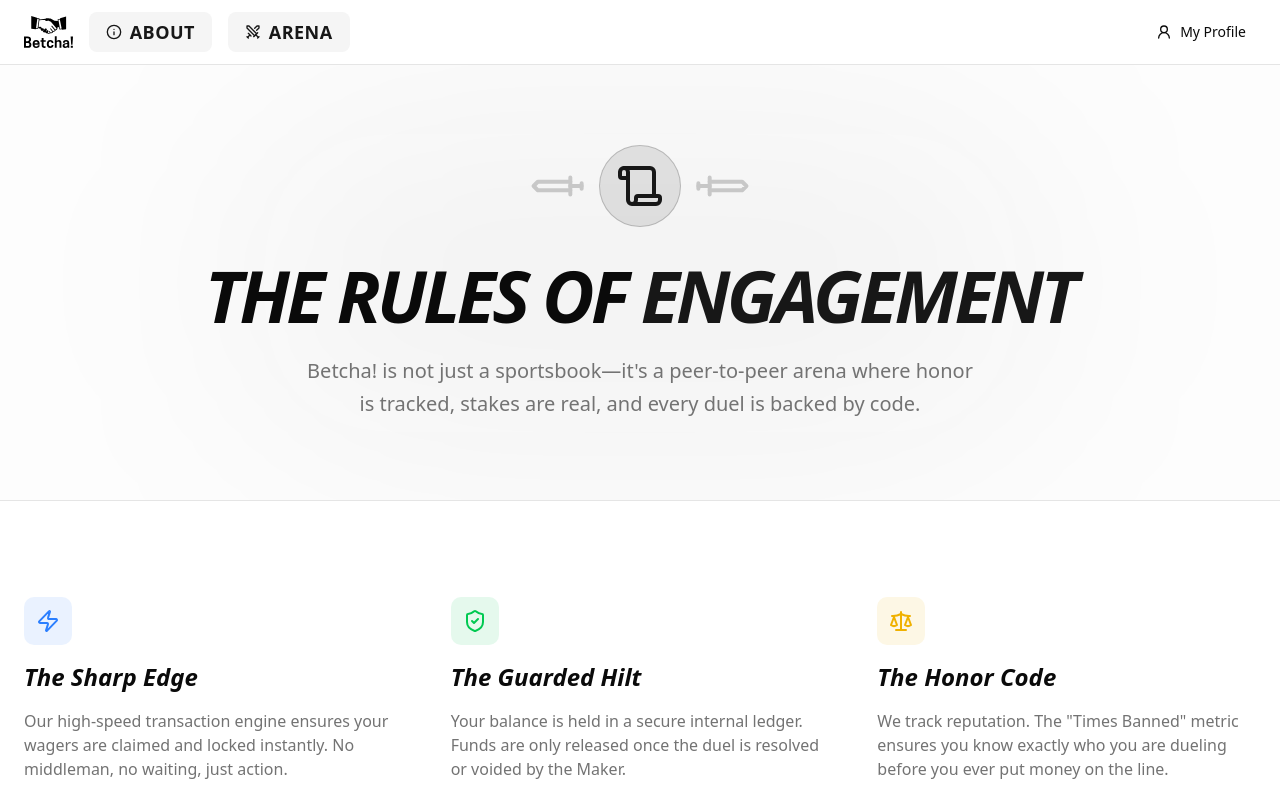
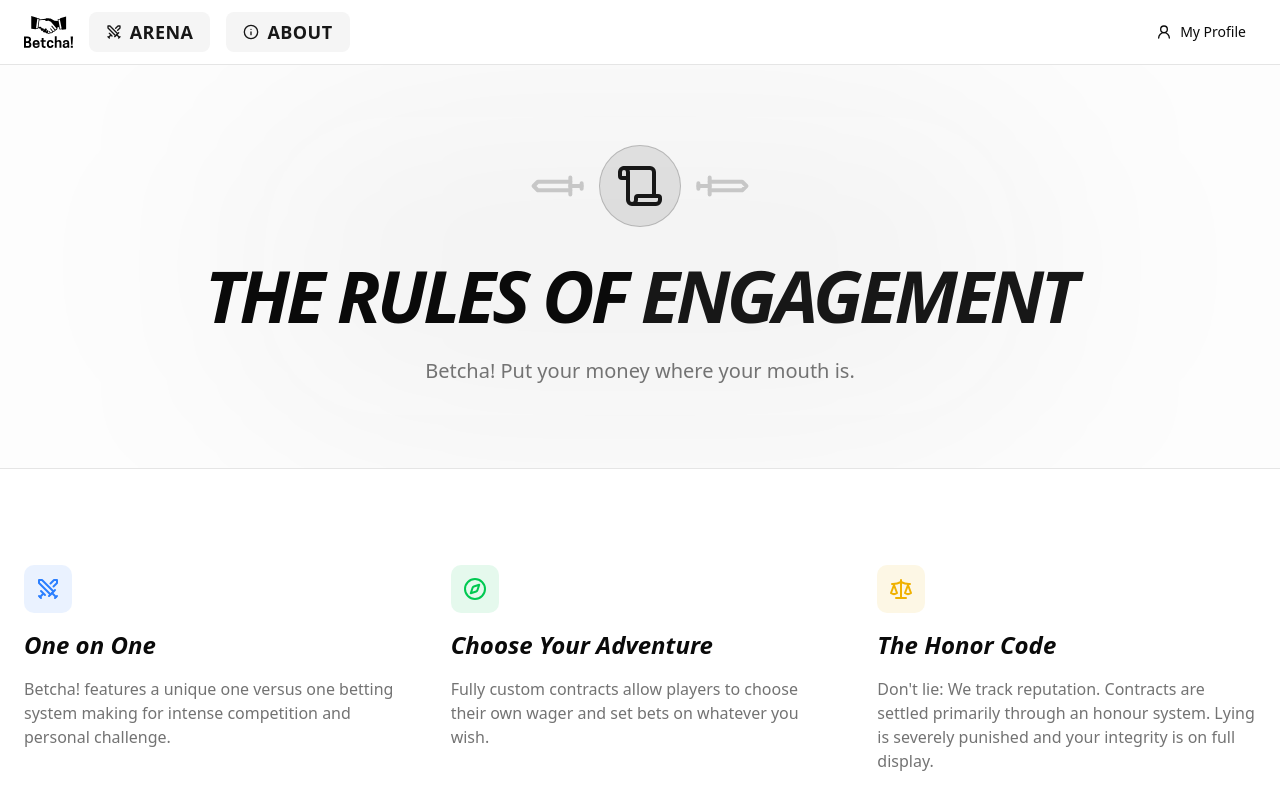
Before and after one commit to arian-d1/betcha, a React (Vite) app in the folder client/: page /about in a window 1280 px wide. Shown: the top 800 px of the page. Built offline with nearby package versions, Linux system fonts and the light colour scheme; no server answers.

Commit message:
Editied about screen

```diff
--- a/client/src/components/About.tsx
+++ b/client/src/components/About.tsx
@@ -1,4 +1,4 @@
-import { Sword, Scroll, ShieldCheck, Zap, Scale, Trophy } from "lucide-react";
+import { Sword, Swords, Scroll, Compass, Scale, Trophy } from "lucide-react";
 import { Button } from "@/components/ui/button";
 import { Link } from "react-router-dom";
 
@@ -20,8 +20,7 @@ export default function About() {
             THE RULES OF <span className="text-primary">ENGAGEMENT</span>
           </h1>
           <p className="text-xl text-muted-foreground max-w-2xl mx-auto leading-relaxed">
-            Betcha! is not just a sportsbook—it's a peer-to-peer arena where honor is tracked,
-            stakes are real, and every duel is backed by code.
+            Betcha! Put your money where your mouth is.
           </p>
         </div>
 
@@ -34,23 +33,21 @@ export default function About() {
         <div className="grid md:grid-cols-3 gap-12">
           <div className="space-y-4">
             <div className="h-12 w-12 bg-blue-500/10 rounded-lg flex items-center justify-center text-blue-500">
-              <Zap className="w-6 h-6" />
+              <Swords className="w-6 h-6" />
             </div>
-            <h3 className="text-2xl font-bold italic">The Sharp Edge</h3>
+            <h3 className="text-2xl font-bold italic">One on One</h3>
             <p className="text-muted-foreground">
-              Our high-speed transaction engine ensures your wagers are claimed and
-              locked instantly. No middleman, no waiting, just action.
+              Betcha! features a unique one versus one betting system making for intense competition and personal challenge.
             </p>
           </div>
 
           <div className="space-y-4">
             <div className="h-12 w-12 bg-green-500/10 rounded-lg flex items-center justify-center text-green-500">
-              <ShieldCheck className="w-6 h-6" />
+              <Compass className="w-6 h-6" />
             </div>
-            <h3 className="text-2xl font-bold italic">The Guarded Hilt</h3>
+            <h3 className="text-2xl font-bold italic">Choose Your Adventure</h3>
             <p className="text-muted-foreground">
-              Your balance is held in a secure internal ledger. Funds are only
-              released once the duel is resolved or voided by the Maker.
+              Fully custom contracts allow players to choose their own wager and set bets on whatever you wish.
             </p>
           </div>
 
@@ -60,8 +57,7 @@ export default function About() {
             </div>
             <h3 className="text-2xl font-bold italic">The Honor Code</h3>
             <p className="text-muted-foreground">
-              We track reputation. The "Times Banned" metric ensures you know exactly
-              who you are dueling before you ever put money on the line.
+              Don't lie: We track reputation. Contracts are settled primarily through an honour system. Lying is severely punished and your integrity is on full display.
             </p>
           </div>
         </div>
@@ -103,7 +99,7 @@ export default function About() {
         <h2 className="text-4xl font-bold mb-8 italic uppercase tracking-tighter">Ready to Duel?</h2>
         <Link to="/contracts">
           <Button size="lg" className="h-14 px-10 text-lg font-bold gap-2">
-            <Sword className="w-5 h-5 rotate-45" />
+            <Swords className="w-5 h-5" />
             ENTER THE ARENA
           </Button>
         </Link>
--- a/client/src/components/Navbar.tsx
+++ b/client/src/components/Navbar.tsx
@@ -16,17 +16,6 @@ export function Navbar() {
           <img src={Logo} alt="Betcha!" className="h-8 w-auto" />
         </Link>
 
-        <Link to="/about">
-          <Button
-            variant="secondary"
-            size="lg"
-            className="gap-2 font-bold tracking-wide uppercase text-lg leading-none border border-transparent transition-colors hover:border-primary hover:shadow-[0_0_0_1px_hsl(var(--primary))]"
-          >
-            <Info className="h-5 w-5" />
-            About
-          </Button>
-        </Link>
-
         <Link to="/contracts">
           <Button
             variant="secondary"
@@ -38,6 +27,16 @@ export function Navbar() {
           </Button>
         </Link>
 
+        <Link to="/about">
+          <Button
+            variant="secondary"
+            size="lg"
+            className="gap-2 font-bold tracking-wide uppercase text-lg leading-none border border-transparent transition-colors hover:border-primary hover:shadow-[0_0_0_1px_hsl(var(--primary))]"
+          >
+            <Info className="h-5 w-5" />
+            About
+          </Button>
+        </Link>
 
       </div>
 
```
